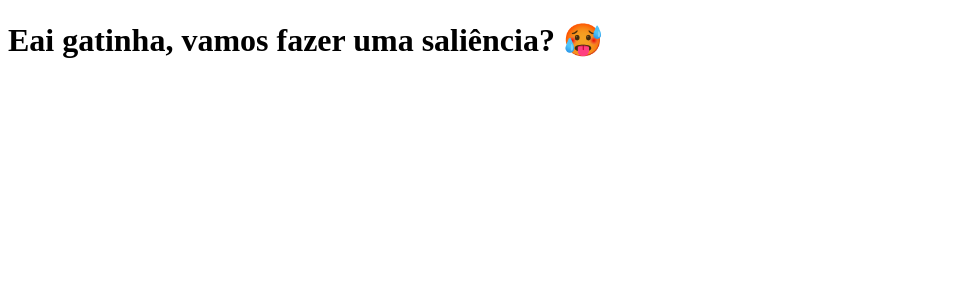
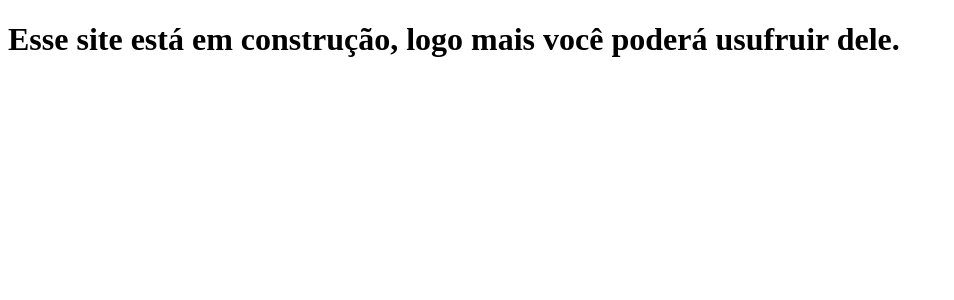
Before and after one commit to CaioGGR/clone-tabnews, a Next.js app: page / in a window 1280 px wide. Shown: the top 300 px of the page, without its empty margins (0-954 px from the left). Built offline with nearby package versions, Linux system fonts and the light colour scheme.

Commit message:
Modificação na Home para sinalizar que o site está em construção

```diff
--- a/pages/index.js
+++ b/pages/index.js
@@ -1,5 +1,7 @@
 function Home() {
-  return <h1>Eai gatinha, vamos fazer uma saliência? 🥵</h1>;
+  return (
+    <h1>Esse site está em construção, logo mais você poderá usufruir dele.</h1>
+  );
 }
 
 export default Home;
```
